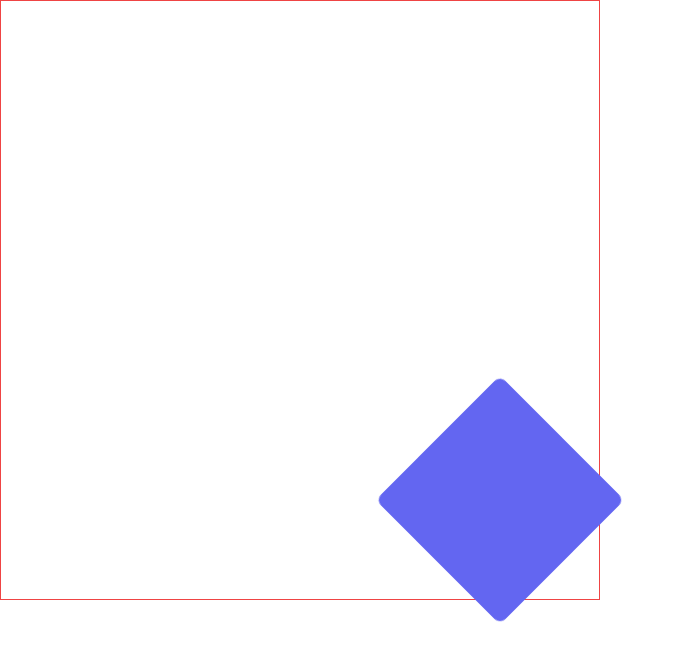
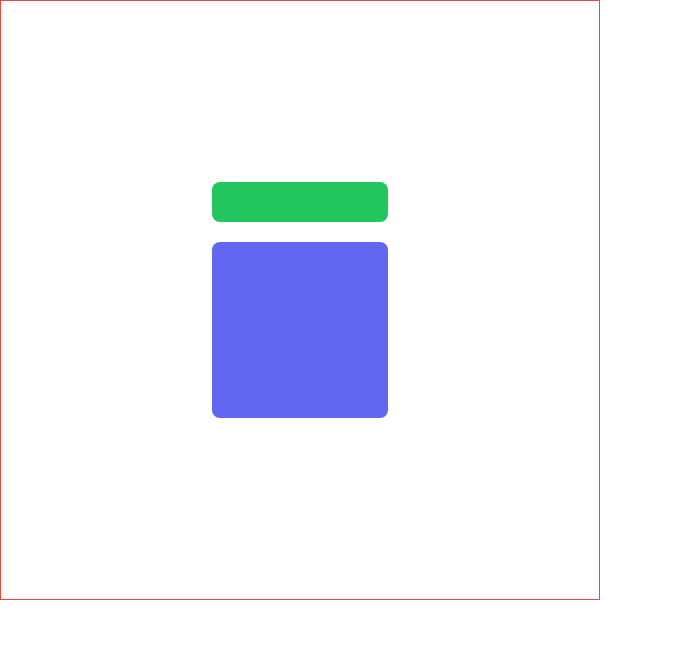
Before and after one commit to AM-Raju/frontend-missions, a React (Vite) app in the folder 00. Mission 6/Module_F7/frammer-motion/: page / in a window 1280 px wide. Shown: the top 660 px of the page, without its empty margins (0-685 px from the left). Built offline with nearby package versions, Linux system fonts and the light colour scheme.

Commit message:
Module F7.10 done

```diff
--- a/00. Mission 6/Module_F7/frammer-motion/src/main.tsx
+++ b/00. Mission 6/Module_F7/frammer-motion/src/main.tsx
@@ -10,6 +10,7 @@ import "./index.css";
 import UseCycleHook from "./pages/UseCycleHook.tsx";
 import UseInViewHook from "./pages/UseInViewHook.tsx";
 import UseAnimateHook from "./pages/UseAnimateHook.tsx";
+import UseDragControlsHook from "./pages/UseDragControlsHook.tsx";
 
 ReactDOM.createRoot(document.getElementById("root")!).render(
   <React.StrictMode>
@@ -21,6 +22,7 @@ ReactDOM.createRoot(document.getElementById("root")!).render(
     {/* <UseAnimationControlHook></UseAnimationControlHook> */}
     {/* <UseCycleHook></UseCycleHook> */}
     {/* <UseInViewHook></UseInViewHook> */}
-    <UseAnimateHook></UseAnimateHook>
+    {/* <UseAnimateHook></UseAnimateHook> */}
+    <UseDragControlsHook></UseDragControlsHook>
   </React.StrictMode>
 );
--- /dev/null
+++ b/00. Mission 6/Module_F7/frammer-motion/src/pages/UseDragControlsHook.tsx
@@ -0,0 +1,21 @@
+import React from "react";
+import { motion, useDragControls } from "framer-motion";
+
+const UseDragControlsHook = () => {
+  const controls = useDragControls();
+  return (
+    <div className="border border-red-500 size-[600px] flex flex-col justify-center items-center">
+      <div
+        onPointerDown={(e) => controls.start(e, { snapToCursor: true })}
+        className="w-44 h-10 bg-green-500 mb-5 rounded-lg flex flex-wrap gap-5"
+      ></div>
+      <motion.div
+        className="size-44 bg-indigo-500 rounded-lg flex flex-wrap gap-5"
+        drag="x"
+        dragControls={controls}
+      ></motion.div>
+    </div>
+  );
+};
+
+export default UseDragControlsHook;
```
